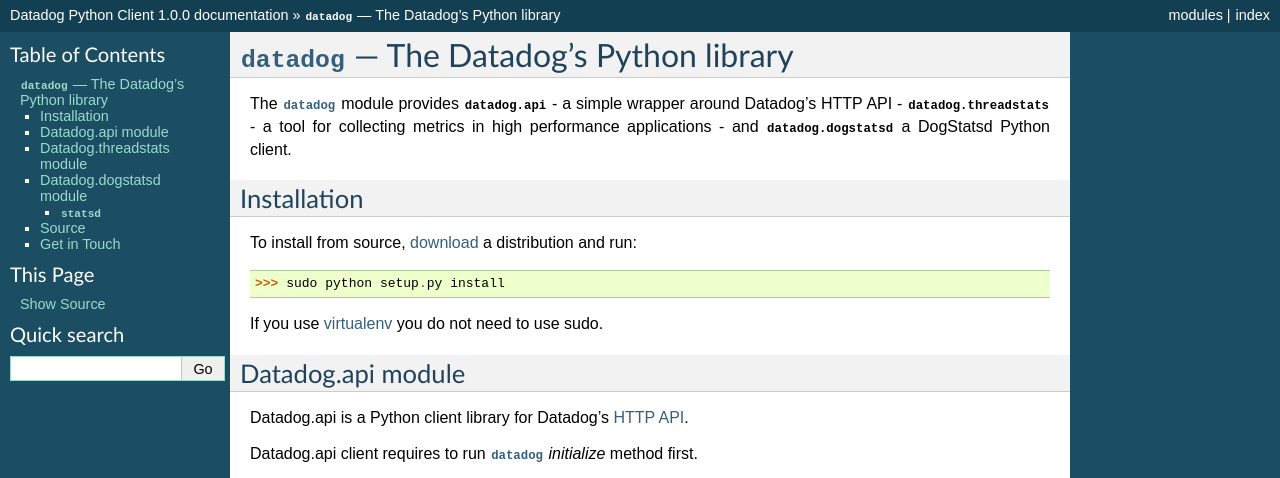
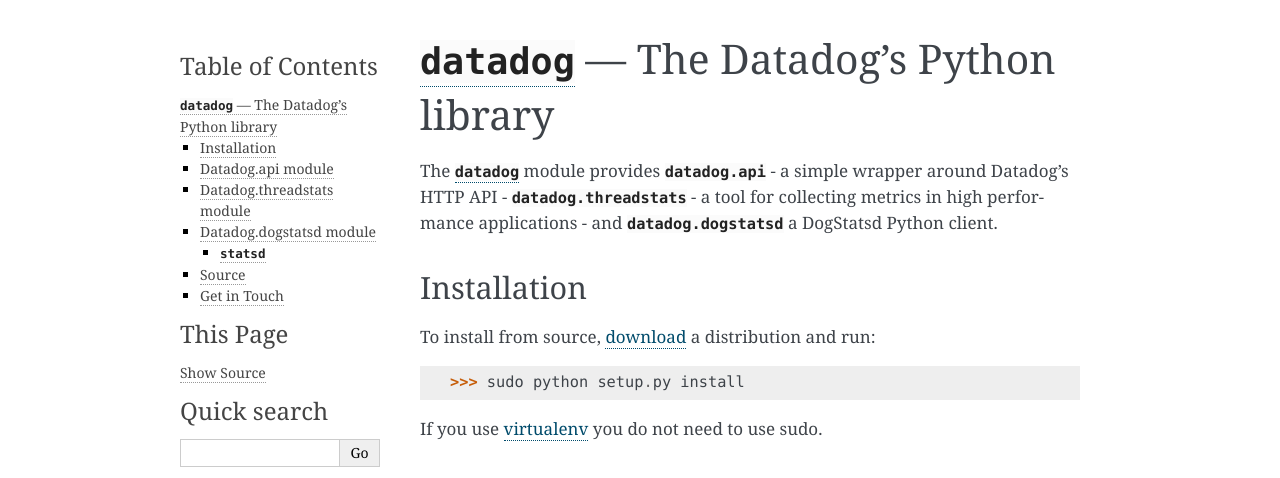
Before and after one commit to DataDog/datadogpy, a Sphinx documentation site: the page built from doc/source/index.rst, in a window 1280 px wide. Shown: the top 478 px of the page. Built offline with Sphinx 7.4.7, drawn with Linux system fonts in a browser that asks for light colours; some of the changed text lies outside the part shown.

Commit message:
[doc] fix sphinx documentation
[skip ci]

```diff
--- a/datadog/__init__.py
+++ b/datadog/__init__.py
@@ -57,9 +57,9 @@
     :param statsd_port: Port of DogStatsd server or statsd daemon
     :type statsd_port: port
 
-    :param cacert: Path to local certificate file used to verify SSL
-    certificates. Can also be set to True (default) to use the systems
-    certificate store, or False to skip SSL verification
+    :param cacert: Path to local certificate file used to verify SSL \
+        certificates. Can also be set to True (default) to use the systems \
+        certificate store, or False to skip SSL verification
     :type cacert: path or boolean
 
     :param mute: Mute any exceptions before they escape from the library (default: True).
--- a/doc/source/conf.py
+++ b/doc/source/conf.py
@@ -48,9 +48,9 @@
 # built documents.
 #
 # The short X.Y version.
-version = 'v1'
+#version = 'v1'
 # The full version, including alpha/beta/rc tags.
-release = '1.0.0'
+#release = '1.0.0'
 
 # The language for content autogenerated by Sphinx. Refer to documentation
 # for a list of supported languages.
@@ -91,7 +91,7 @@
 
 # The theme to use for HTML and HTML Help pages.  See the documentation for
 # a list of builtin themes.
-html_theme = 'default'
+#html_theme = 'default'
 
 # Theme options are theme-specific and customize the look and feel of a theme
 # further.  For a list of options available for each theme, see the
@@ -120,7 +120,7 @@
 # Add any paths that contain custom static files (such as style sheets) here,
 # relative to this directory. They are copied after the builtin static files,
 # so a file named "default.css" will overwrite the builtin "default.css".
-html_static_path = ['_static']
+#html_static_path = ['_static']
 
 # If not '', a 'Last updated on:' timestamp is inserted at every page bottom,
 # using the given strftime format.
```
